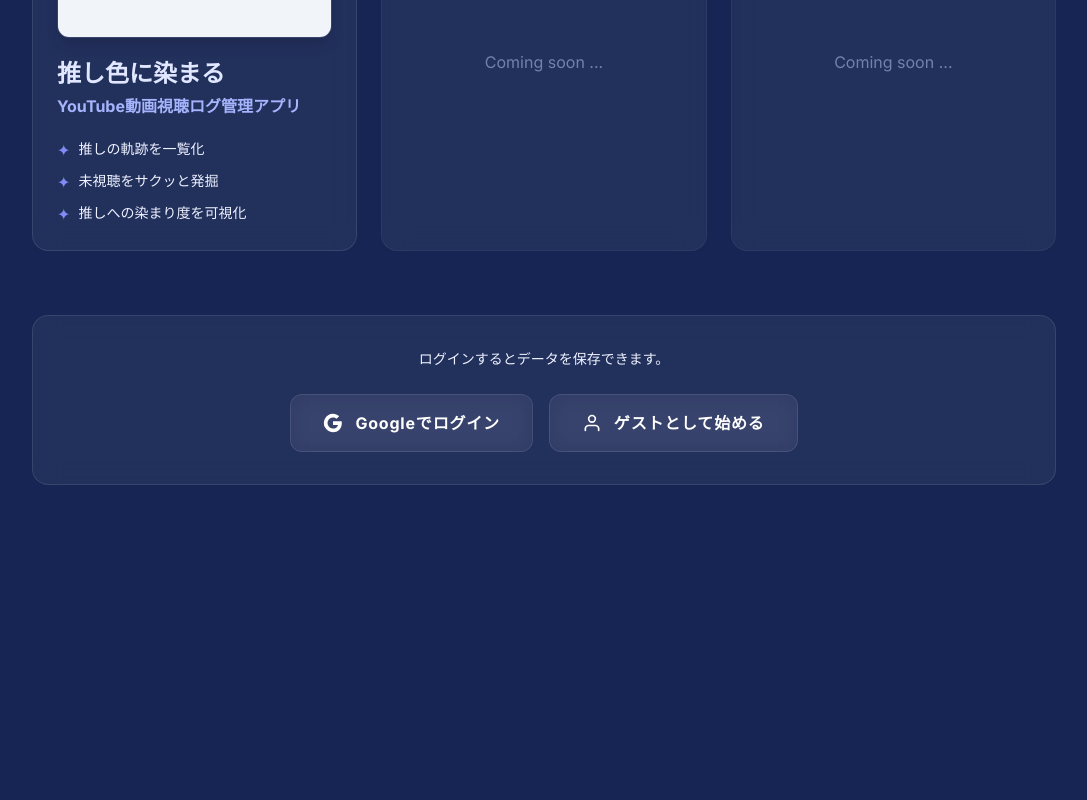
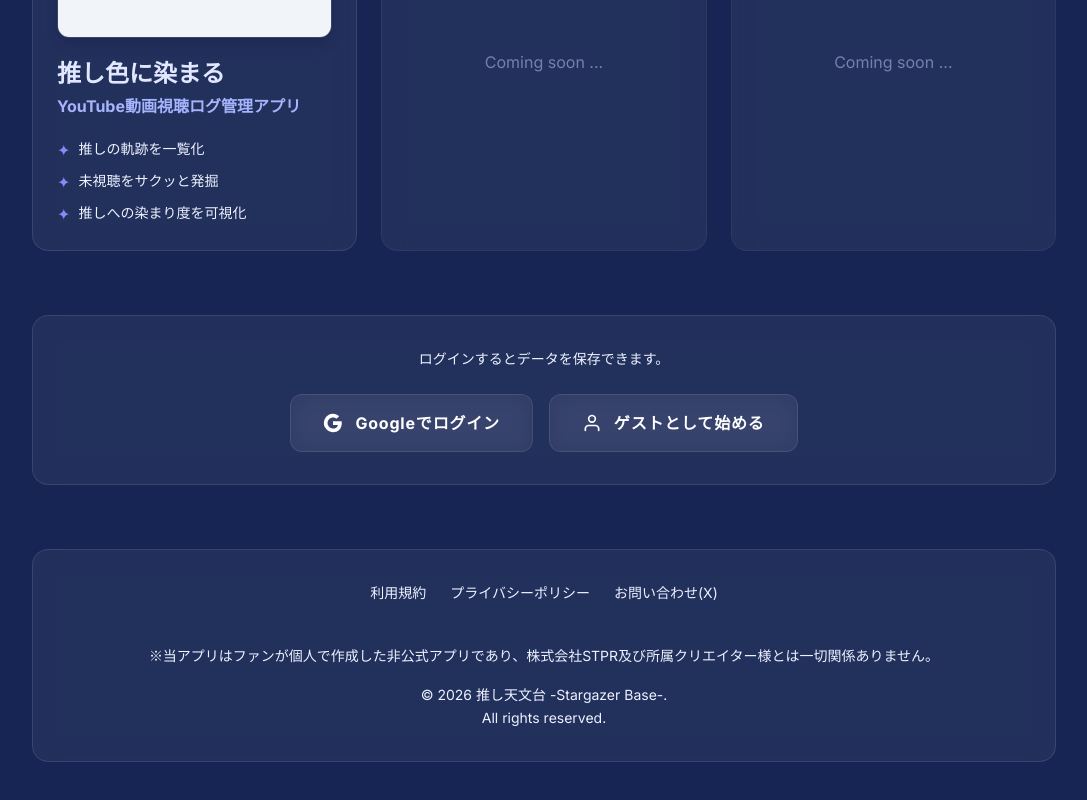
Before and after one commit to stargazer-base/stargazer-base, a Next.js app: page / in a window 1280 px wide. Shown: the part 570-1370 px from the top of the page, without its empty margins (96-1183 px from the left). Before the commit the page ends 1151 px from the top, so only its background shows below. Built offline with nearby package versions, Linux system fonts and the light colour scheme; no server answers.

Commit message:
フッターの追加

```diff
--- a/src/app/page.tsx
+++ b/src/app/page.tsx
@@ -116,6 +116,50 @@ export default async function Home() {
           </>
         )}
       </div>
+
+      {/* フッター */}
+      <footer className="mt-16 flex w-full max-w-5xl flex-col items-center justify-center space-y-4 rounded-2xl border border-white/10 bg-white/5 p-8 backdrop-blur-md">
+        {/* リンク */}
+        <ul className="mb-6 flex justify-center space-x-6">
+          <li>
+            <Link href="/terms">
+              <Text variant="body" className="text-center text-indigo-100">
+                利用規約
+              </Text>
+            </Link>
+          </li>
+          <li>
+            <Link href="/privacy">
+              <Text variant="body" className="text-center text-indigo-100">
+                プライバシーポリシー
+              </Text>
+            </Link>
+          </li>
+          <li>
+            <a
+              href="https://x.com/あなたのXアカウント"
+              target="_blank"
+              rel="noopener noreferrer"
+            >
+              <Text variant="body" className="text-center text-indigo-100">
+                お問い合わせ(X)
+              </Text>
+            </a>
+          </li>
+        </ul>
+
+        {/* 免責事項 */}
+        <Text variant="body" className="text-center text-indigo-100">
+          ※当アプリはファンが個人で作成した非公式アプリであり、株式会社STPR及び所属クリエイター様とは一切関係ありません。
+        </Text>
+
+        {/* コピーライト */}
+        <Text variant="body" className="text-center text-indigo-100">
+          &copy; 2026 推し天文台 -Stargazer Base-.
+          <br />
+          All rights reserved.
+        </Text>
+      </footer>
     </main>
   );
 }
```
